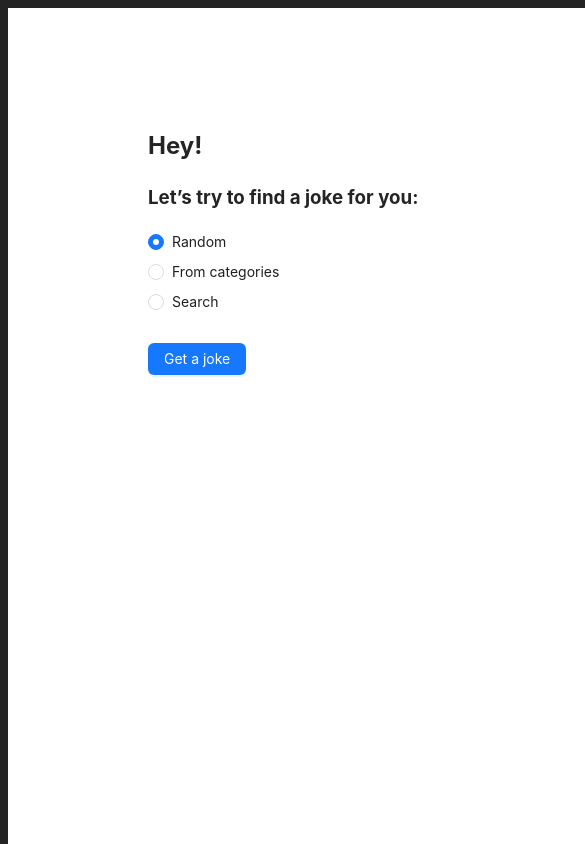
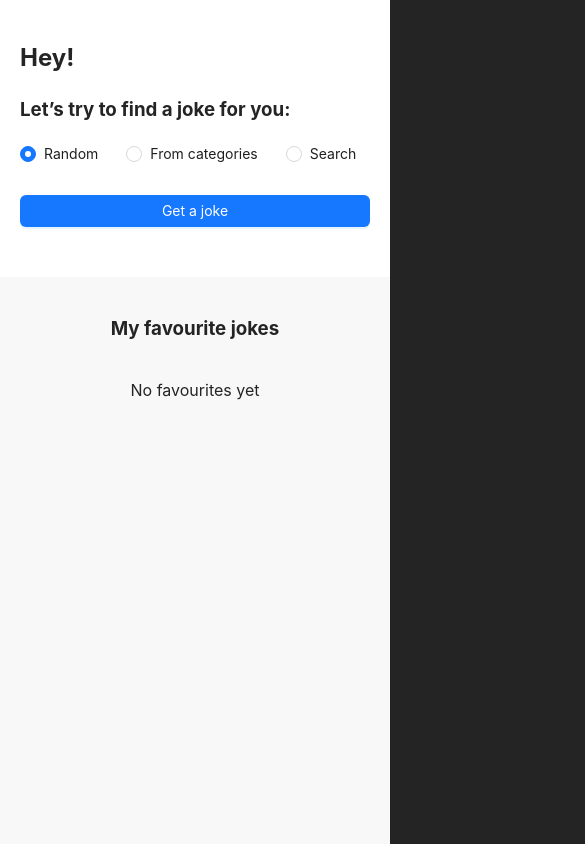
Before and after one commit to Makovniuk/My-Project-React-JS-Jokes-Chack-Norris, a React (Vite) app: page / in a window 390 px wide. Shown: the top 844 px of the page, 585 px wide, since content can reach past the window. Built offline with nearby package versions, Linux system fonts and the light colour scheme.

Commit message:
mobile version

```diff
--- a/src/components/JokeCard/JokeCard.css
+++ b/src/components/JokeCard/JokeCard.css
@@ -1,36 +1,42 @@
-.jokes-card{
-    width: 680px;
-    height: 225px;
+.jokes-card {
+  position: relative;
+  width: 100%;                     /* всегда занимает доступную ширину */
+  max-width: 680px;                /* но не больше 680px */
+  min-height: 200px;
   background-color: #E8E8E8;
   box-shadow: 0px 2px 4px rgba(0, 0, 0, 0.2);
   border-radius: 20px;
   text-align: center;
-    margin: 0 auto;
-    margin-bottom: 15px;
+  margin: 0 auto 15px;
+  padding: 20px;                   /* чтобы текст не упирался в края */
+  box-sizing: border-box;
 }
 
-.content-card{
-    position: relative;
-    width: 600px;
-    height: 113px;
+.jokes-card:hover {
+  box-shadow: 0 6px 16px rgba(0,0,0,0.2); /* тень сильнее */
+}
+
+.content-card {
+  width: 100%;
   text-align: center;
   margin: 0 auto;
-    padding-top: 56px;
+  padding: 40px 12px 20px;         /* сверху под сердечко */
+  box-sizing: border-box;
 }
 
 .heart-icon {
   position: absolute;
   top: 12px;
-    right: 12px;
+  right: 25px;
   font-size: 22px;
   color: gray;
   cursor: pointer;
-    transform-origin: center;
 }
+
   .update-data {
     position: absolute;
-    bottom: -50px;
-    left: 12px;
+    bottom: 0px;
+    left: 25px;
     font-size: 14px;
     color: gray;
     cursor: pointer;
@@ -39,8 +45,8 @@
 
   .categori {
     position: absolute;
-    bottom: -50px;
-    right: 12px;
+    bottom: 0px;
+    right: 25px;
     font-size: 15px;
     color: gray;
     cursor: pointer;
@@ -65,8 +71,8 @@
   }
 
   .jokes-card.compact {
-    transform: scale(0.6); /* сжатие всей карточки */
-    margin: 4px;
+    transform: scale(0.8); /* сжатие всей карточки */
+    margin: 10px;
   }
 
   .jokes-card.compact h5 {
@@ -74,10 +80,12 @@
   }
 
   .jokes-card.compact .update-data {
+    bottom: -2px;
     font-size: 14px;
   }
 
   .jokes-card.compact .categori {
+    bottom: 0px;
     font-size: 16px;
   }
 
--- a/src/components/Tamplates/Templates.css
+++ b/src/components/Tamplates/Templates.css
@@ -1,25 +1,33 @@
+html, body {
+  width: 100%;
+  margin: 0;
+  padding: 0;
+  overflow-x: hidden; /* скрываем горизонтальный скролл */
+}
+
 .wraper {
   display: flex;
-    width: 1440px;
-    height: 900px;
   flex-direction: row;
-
+  width: 100%;
+  max-width: 1440px;
+  margin: 0 auto;
+  min-height: 100vh;
+  box-sizing: border-box;
 }
 
 .main-content {
-    width: 960px;
-    height: 900px;
+  flex: 2;
   background-color: #fff;
-    padding-left: 140px;
-    padding-top: 100px;
-
+  padding: 50px 50px 50px 50px; /* убрал фиксированный 140px */
+  box-sizing: border-box;
 }
 
 .favourite-content {
+  flex: 1;
   background-color:#F8F8F8;
-    width: 480px;
-    height: 900px;
-    padding-top: 100px;
+  padding: 50px 20px 20px;
+  box-sizing: border-box;
+  min-height: 100vh;
   display: flex;
   flex-direction: column;
   align-items: center;
@@ -32,12 +40,49 @@
 }
 
 .button {
-    margin-top: 30px;
-    margin-bottom: 30px;
+  margin: 30px 0;
+  max-width: 100px;
+  width: 100%;
 }
 
 .input-search {
   margin-top: 25px;
-    width: 500px;
-    margin-right: 250px;
+  width: 100%;
+  max-width: 500px;
+  margin-left: auto;
+  margin-right: 20px;
+  box-sizing: border-box;
 }
+
+/* Адаптив */
+@media (max-width: 768px) {
+  .wraper {
+    flex-direction: column;
+    width: 100%;
+    min-height: auto;
+  }
+
+  .main-content,
+  .favourite-content {
+    flex: none;
+    width: 100%;
+    padding: 20px;
+  }
+
+  .input-search {
+    width: 100%;
+    max-width: none;
+    margin: 16px 0;
+  }
+
+  .button {
+    width: 100%;
+    max-width: none;
+  }
+
+  .radio-group {
+    flex-direction: row;
+    flex-wrap: wrap;
+    gap: 12px;
+  }
+}
--- a/src/components/Tamplates/Templates.jsx
+++ b/src/components/Tamplates/Templates.jsx
@@ -146,6 +146,7 @@ const Templates = () => {
     : <p>No favourites yet</p>}
     </div>
     </div>
+
   );
 };
 
```
Lines whose indentation alone changed are shown as unchanged.
